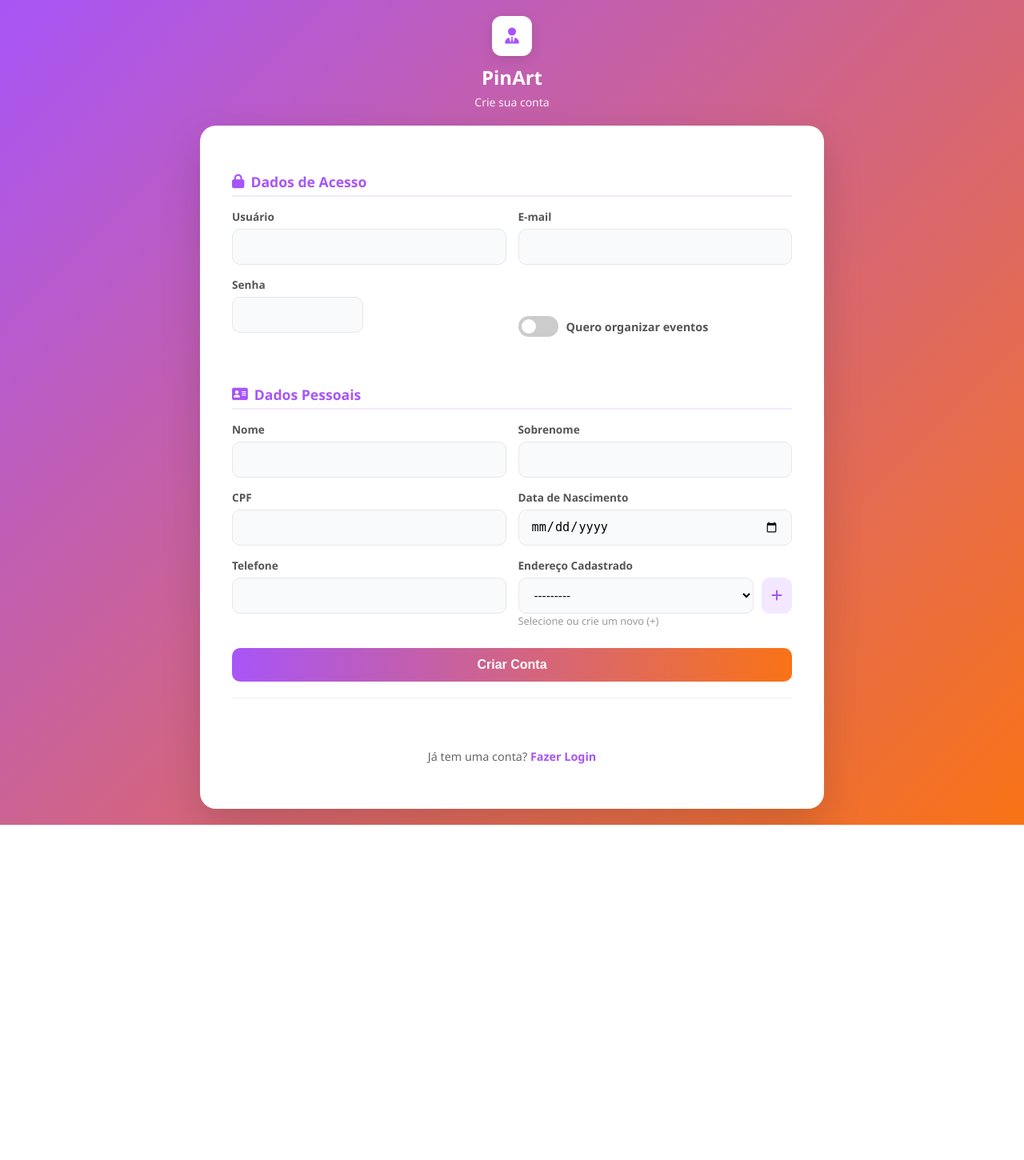
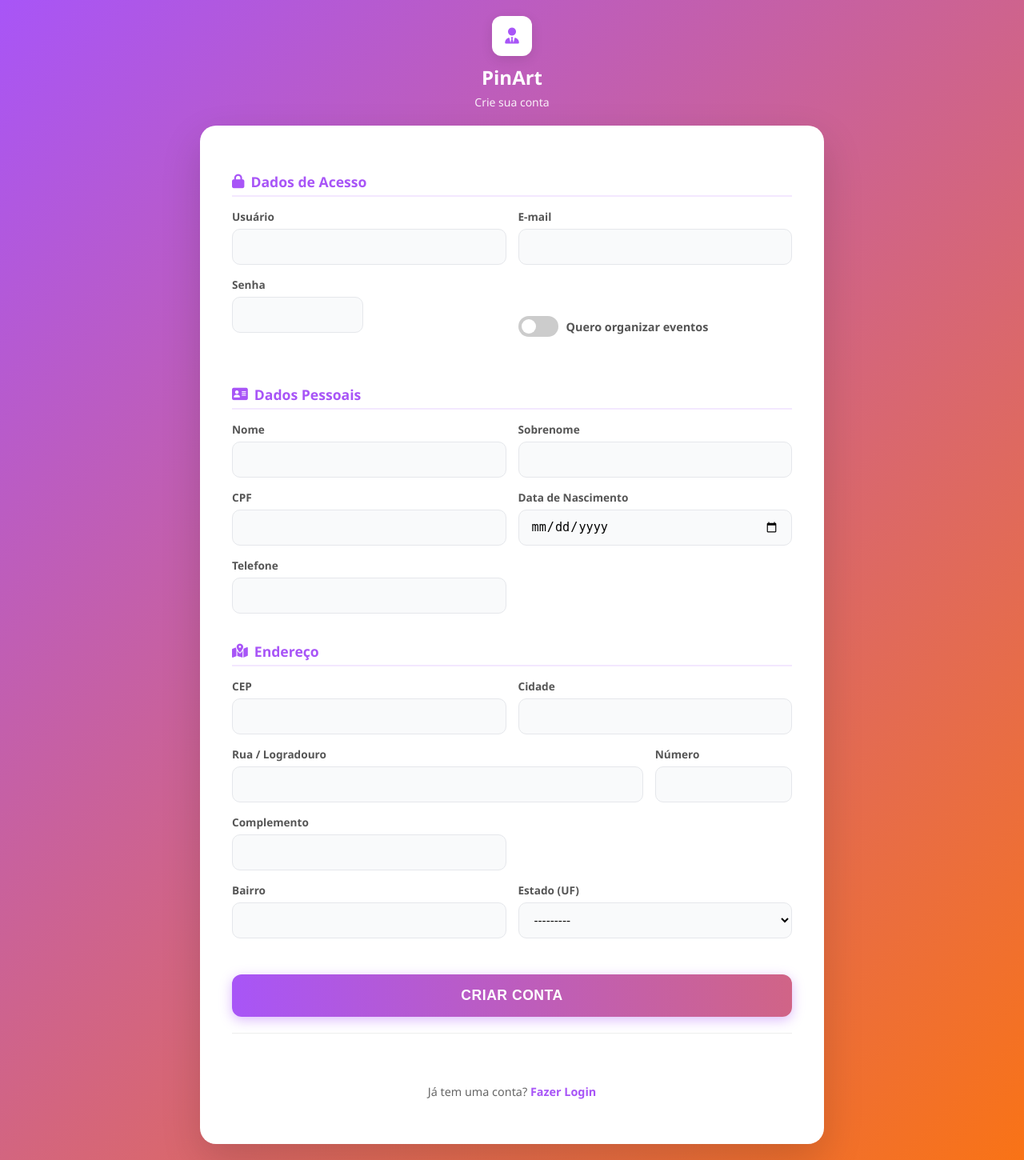
Before and after one commit to RqfaelJr/pinart, a Django app: page /cadastro/ in a window 1280 px wide. Shown: the whole page at 80% size. Before the commit the page ends 1031 px from the top, so only its background shows below. Run offline with Django 3.2, Linux system fonts and the light colour scheme; data that the repository does not hold is empty.

Commit message:
feat: Ajusta cadastro de pessoa arrumando endereços

```diff
--- a/PinArt/urls.py
+++ b/PinArt/urls.py
@@ -22,7 +22,6 @@ urlpatterns = [
     path('admin/', admin.site.urls),
     path('', include('eventos.urls')),
     path('cadastro/', views.cadastro, name='cadastro'),
-    path('cadastro/endereco/', views.cadastrar_endereco, name='cadastro_endereco'),
     path('login/', LoginView.as_view(template_name='login.html'), name='login'),
     path('logout/', LogoutView.as_view(), name='logout'),
     path('perfil/editar/', views.editar_perfil, name='editar_perfil')
--- a/pessoas/forms.py
+++ b/pessoas/forms.py
@@ -17,7 +17,7 @@ class UserForm(forms.ModelForm):
 class PessoaForm(forms.ModelForm):
     class Meta:
         model = Pessoa
-        fields = ['cpf', 'telefone', 'data_nascimento', 'endereco']
+        fields = ['cpf', 'telefone', 'data_nascimento']
         widgets = {
             'data_nascimento': forms.DateInput(attrs={'type': 'date'}),
         }
@@ -46,4 +46,4 @@ class UserUpdateForm(forms.ModelForm):
 class PessoaUpdateForm(forms.ModelForm):
     class Meta:
         model = Pessoa
-        fields = ['telefone', 'endereco']
+        fields = ['foto', 'telefone', 'endereco']
--- a/pessoas/models.py
+++ b/pessoas/models.py
@@ -53,6 +53,7 @@ class Pessoa(models.Model):
     cpf = models.CharField(max_length=14, unique=True)
     telefone = models.CharField(max_length=15)
     endereco = models.ForeignKey(Endereco, on_delete=models.SET_NULL, null=True, blank=True)
+    foto = models.ImageField(upload_to='fotos_perfil/', blank=True, null=True)
 
     def __str__(self):
         return self.user.get_full_name()
--- a/pessoas/templates/cadastro.html
+++ b/pessoas/templates/cadastro.html
@@ -96,22 +96,42 @@
         box-shadow: 0 0 0 3px rgba(168, 85, 247, 0.1);
     }
 
+
     .btn-submit {
+    display: block;
     width: 100%;
-        padding: 12px;
-        background: linear-gradient(90deg, #a855f7, #f97316);
+    padding: 16px;
+
+    background: linear-gradient(90deg, #a855f7 0%, #f97316 100%);
+    background-size: 200% auto;
+
+    color: white;
     border: none;
-        border-radius: 10px;
-        color: white;
-        font-size: 1rem;
-        font-weight: 600;
+    border-radius: 12px;
+
+    font-size: 1.1rem;
+    font-weight: 700;
+    text-transform: uppercase;
+    letter-spacing: 0.5px;
+
     cursor: pointer;
-        margin-top: 10px;
-        transition: transform 0.2s;
+    margin-top: 30px;
+    margin-bottom: 20px;
+
+    box-shadow: 0 4px 15px rgba(168, 85, 247, 0.4);
+    transition: all 0.3s ease;
     }
+
+
     .btn-submit:hover {
-        transform: translateY(-2px);
-        box-shadow: 0 5px 15px rgba(168, 85, 247, 0.3);
+        background-position: right center;
+        transform: translateY(-3px);
+        box-shadow: 0 6px 20px rgba(168, 85, 247, 0.6);
+    }
+
+    .btn-submit:active {
+        transform: scale(0.98);
+        box-shadow: 0 2px 10px rgba(168, 85, 247, 0.4);
     }
 
     .btn-secondary-link {
@@ -314,20 +334,53 @@ input:checked + .slider:before {
                 {{ pessoa_form.telefone }}
                 {% if pessoa_form.telefone.errors %}<span class="error-msg">{{ pessoa_form.telefone.errors.0 }}</span>{% endif %}
             </div>
+        </div>
 
+        <h3 class="section-title" style="margin-top: 20px;"><i class="fa-solid fa-map-location-dot"></i> Endereço</h3>
+
+        <div class="form-row-grid">
             <div class="form-group">
-                <label class="form-label">Endereço Cadastrado</label>
-                <div style="display: flex; gap: 10px;">
-                    {{ pessoa_form.endereco }}
-                    <a href="{% url 'cadastro_endereco' %}?next={{ request.get_full_path|urlencode }}"
-                       title="Cadastrar novo endereço"
-                       style="display: flex; align-items: center; justify-content: center; width: 45px; background: #f3e8ff; color: #a855f7; border-radius: 10px; text-decoration: none;">
-                        <i class="fa-solid fa-plus"></i>
-                    </a>
+                <label class="form-label">CEP</label>
+                {{ endereco_form.cep }}
+                {% if endereco_form.cep.errors %}<span class="error-msg">{{ endereco_form.cep.errors.0 }}</span>{% endif %}
             </div>
-                {% if pessoa_form.endereco.errors %}<span class="error-msg">{{ pessoa_form.endereco.errors.0 }}</span>{% endif %}
+            <div class="form-group">
+                <label class="form-label">Cidade</label>
+                {{ endereco_form.cidade }}
+                {% if endereco_form.cidade.errors %}<span class="error-msg">{{ endereco_form.cidade.errors.0 }}</span>{% endif %}
+            </div>
+        </div>
 
-                <small style="color: #999; font-size: 0.8rem;">Selecione ou crie um novo (+)</small>
+        <div class="form-row-grid" style="grid-template-columns: 3fr 1fr;"> <div class="form-group">
+                <label class="form-label">Rua / Logradouro</label>
+                {{ endereco_form.rua }}
+                {% if endereco_form.rua.errors %}<span class="error-msg">{{ endereco_form.rua.errors.0 }}</span>{% endif %}
+            </div>
+            <div class="form-group">
+                <label class="form-label">Número</label>
+                {{ endereco_form.numero }}
+                {% if endereco_form.numero.errors %}<span class="error-msg">{{ endereco_form.numero.errors.0 }}</span>{% endif %}
+            </div>
+        </div>
+
+        <div class="form-row-grid">
+            <div class="form-group">
+                <label class="form-label">Complemento</label>
+                {{ endereco_form.complemento }}
+                {% if endereco_form.complemento.errors %}<span class="error-msg">{{ endereco_form.complemento.errors.0 }}</span>{% endif %}
+            </div>
+        </div>
+
+        <div class="form-row-grid">
+            <div class="form-group">
+                <label class="form-label">Bairro</label>
+                {{ endereco_form.bairro }}
+                {% if endereco_form.bairro.errors %}<span class="error-msg">{{ endereco_form.bairro.errors.0 }}</span>{% endif %}
+            </div>
+            <div class="form-group">
+                <label class="form-label">Estado (UF)</label>
+                {{ endereco_form.estado }}
+                {% if endereco_form.estado.errors %}<span class="error-msg">{{ endereco_form.estado.errors.0 }}</span>{% endif %}
             </div>
         </div>
 
@@ -339,8 +392,68 @@ input:checked + .slider:before {
             <br><br>
             Já tem uma conta? <a class="btn-secondary-link" href="{% url 'login' %}">Fazer Login</a>
         </div>
-
+    </div>
     </form>
 </div>
 
 {% endblock %}
+
+<script>
+    document.addEventListener("DOMContentLoaded", function() {
+
+        const cepInput = document.getElementById('id_cep');
+        const ruaInput = document.getElementById('id_rua');
+        const numeroInput = document.getElementById('id_numero');
+        const bairroInput = document.getElementById('id_bairro');
+        const cidadeInput = document.getElementById('id_cidade');
+        const estadoInput = document.getElementById('id_estado');
+
+        function limparFormulario() {
+            ruaInput.value = "";
+            bairroInput.value = "";
+            cidadeInput.value = "";
+            estadoInput.value = "";
+        }
+
+        if (cepInput) {
+            cepInput.addEventListener('input', function(e) {
+                let value = e.target.value.replace(/\D/g, '');
+                if (value.length > 5) {
+                    value = value.substring(0, 5) + '-' + value.substring(5, 8);
+                }
+                e.target.value = value;
+            });
+
+            cepInput.addEventListener('blur', function() {
+                let cep = this.value.replace(/\D/g, '');
+
+                if (cep.length === 8) {
+                    ruaInput.value = "...";
+                    bairroInput.value = "...";
+                    cidadeInput.value = "...";
+
+                    fetch(`https://viacep.com.br/ws/${cep}/json/`)
+                        .then(response => response.json())
+                        .then(data => {
+                            if (!data.erro) {
+                                ruaInput.value = data.logradouro;
+                                bairroInput.value = data.bairro;
+                                cidadeInput.value = data.localidade;
+
+                                estadoInput.value = data.uf;
+                                numeroInput.focus();
+                            } else {
+                                alert("CEP não encontrado.");
+                                limparFormulario();
+                            }
+                        })
+                        .catch(error => {
+                            console.error('Erro na requisição:', error);
+                            alert("Erro ao buscar CEP. Verifique sua conexão.");
+                            limparFormulario();
+                        });
+                }
+            });
+        }
+    });
+</script>
--- a/pessoas/views.py
+++ b/pessoas/views.py
@@ -4,53 +4,52 @@ from django.contrib.auth.models import Group
 from .forms import UserForm, PessoaForm, EnderecoForm, UserUpdateForm, PessoaUpdateForm
 from django.contrib.auth.decorators import login_required
 
+from django.shortcuts import render, redirect
+from django.contrib.auth.models import Group
+from django.db import transaction # Importante para segurança
+from .forms import UserForm, PessoaForm, EnderecoForm # Importe o form novo
+
 def cadastro(request):
     if request.method == 'POST':
         user_form = UserForm(request.POST)
         pessoa_form = PessoaForm(request.POST)
+        endereco_form = EnderecoForm(request.POST)
 
-        if user_form.is_valid() and pessoa_form.is_valid():
-            user = user_form.save(commit=False)
-            user.set_password(user_form.cleaned_data['password'])
-            user.save()
+        if user_form.is_valid() and pessoa_form.is_valid() and endereco_form.is_valid():
+            with transaction.atomic():
 
-            is_org = user_form.cleaned_data.get('eh_organizador')
+                endereco = endereco_form.save()
+                user = user_form.save(commit=False)
+                user.set_password(user_form.cleaned_data['password'])
+                user.save()
 
-            if is_org:
-                grupo = Group.objects.get(name='Organizador')
-            else:
-                grupo = Group.objects.get(name='Participante')
+                is_org = user_form.cleaned_data.get('eh_organizador')
+                if is_org:
+                    grupo = Group.objects.filter(name='Organizador').first()
+                else:
+                    grupo = Group.objects.filter(name='Participante').first()
 
-            user.groups.add(grupo)
-
-            pessoa = pessoa_form.save(commit=False)
-            pessoa.user = user
-            pessoa.save()
+                if grupo:
+                    user.groups.add(grupo)
+                pessoa = pessoa_form.save(commit=False)
+                pessoa.user = user
+                pessoa.endereco = endereco
+                pessoa.save()
 
             return redirect('login')
 
     else:
         user_form = UserForm()
         pessoa_form = PessoaForm()
+        endereco_form = EnderecoForm()
 
-    return render(request, 'cadastro.html', {'user_form': user_form, 'pessoa_form': pessoa_form})
+    context = {
+        'user_form': user_form,
+        'pessoa_form': pessoa_form,
+        'endereco_form': endereco_form
+    }
 
-
-def cadastrar_endereco(request):
-    next_url = request.GET.get('next', request.POST.get('next', 'home'))
-
-    if request.method == 'POST':
-        form = EnderecoForm(request.POST)
-        if form.is_valid():
-            endereco = form.save()
-            return redirect(next_url)
-    else:
-        form = EnderecoForm()
-
-    return render(request, 'cadastro_endereco.html', {
-        'form': form,
-        'next': next_url
-    })
+    return render(request, 'cadastro.html', context)
 
 @login_required
 def editar_perfil(request):
```
Also changed, not shown: pessoas/templates/cadastro_endereco.html (deleted, +0 -111 lines), pessoas/migrations/0005_pessoa_foto.py (added). Lines whose indentation alone changed are shown as unchanged.
